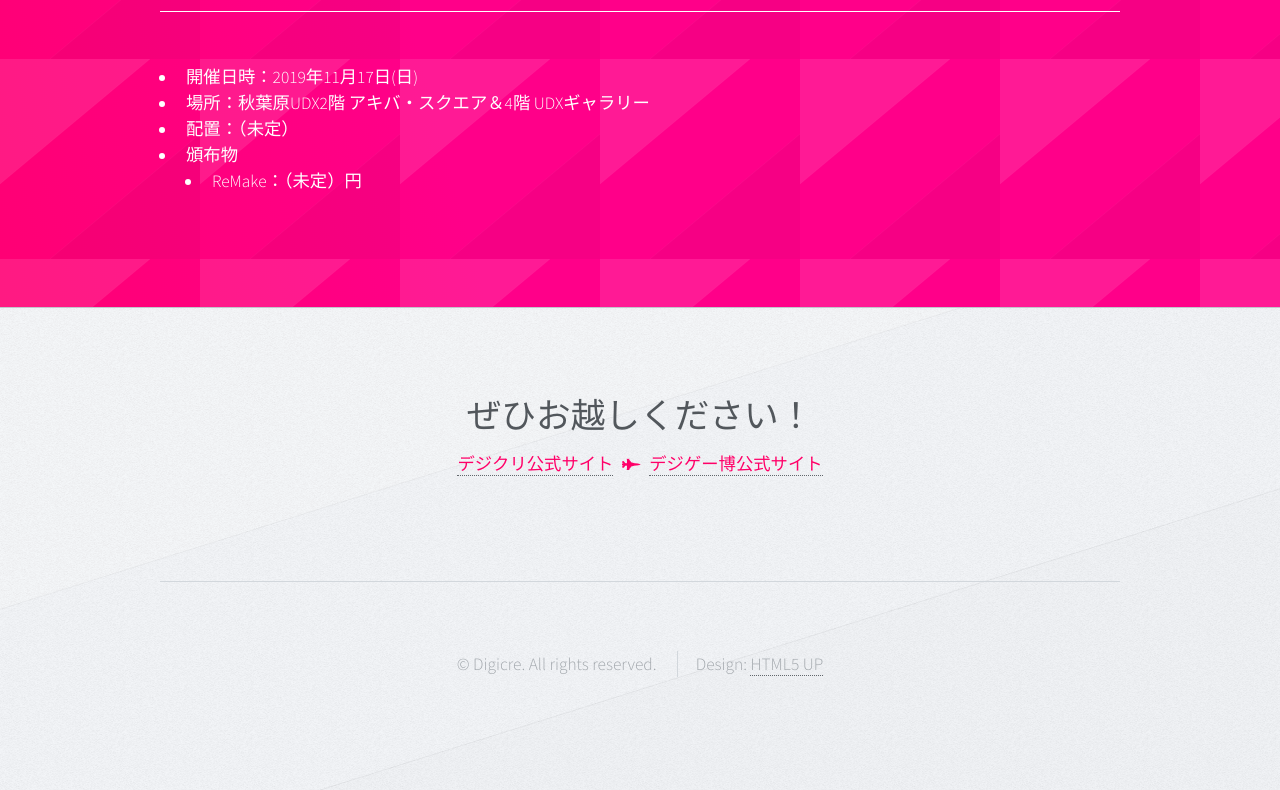
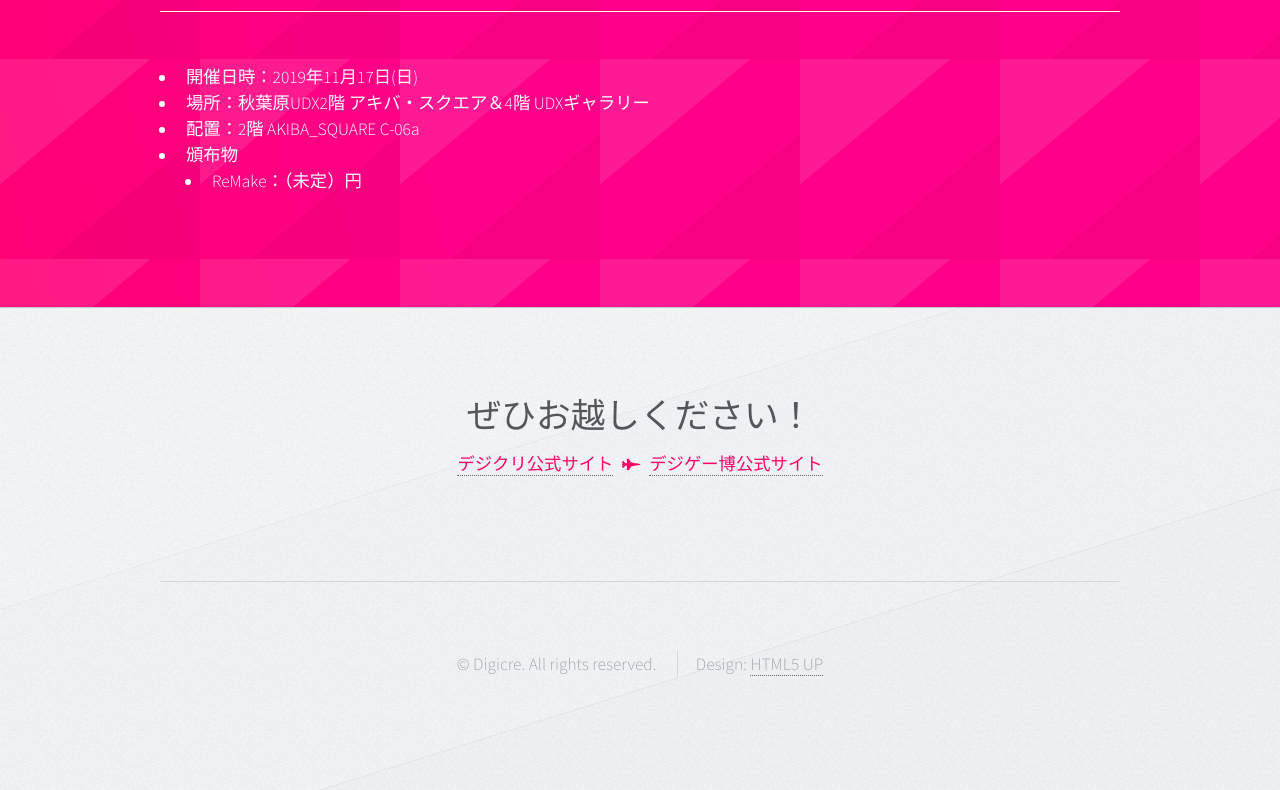
Before and after one commit to SIT-DigiCre/digigame-expo-2019, a plain HTML site: page index.html in a window 1280 px wide. Shown: the part 1045-1835 px from the top of the page. Drawn offline with Linux system fonts and the light colour scheme.

Commit message:
配置場所を追記

```diff
--- a/index.html
+++ b/index.html
@@ -81,7 +81,7 @@ Free for personal and commercial use under the CCA 3.0 license (html5up.net/lice
               <ul class="default">
                 <li>開催日時：2019年11月17日(日)</li>
                 <li>場所：秋葉原UDX2階 アキバ・スクエア＆4階 UDXギャラリー</li>
-                <li>配置：（未定）</li>
+                <li>配置：2階 AKIBA_SQUARE C-06a</li>
                 <li>頒布物
                   <ul class="default">
                     <li>ReMake：（未定）円</li>
```
